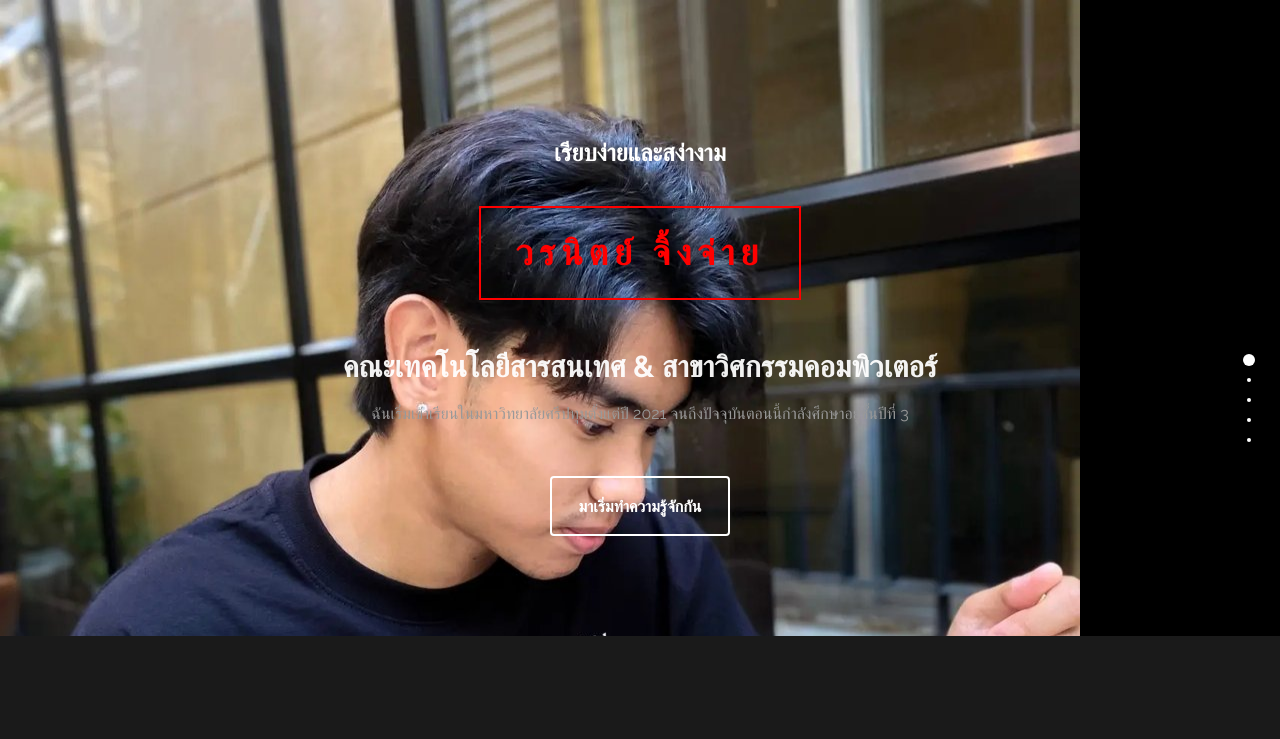
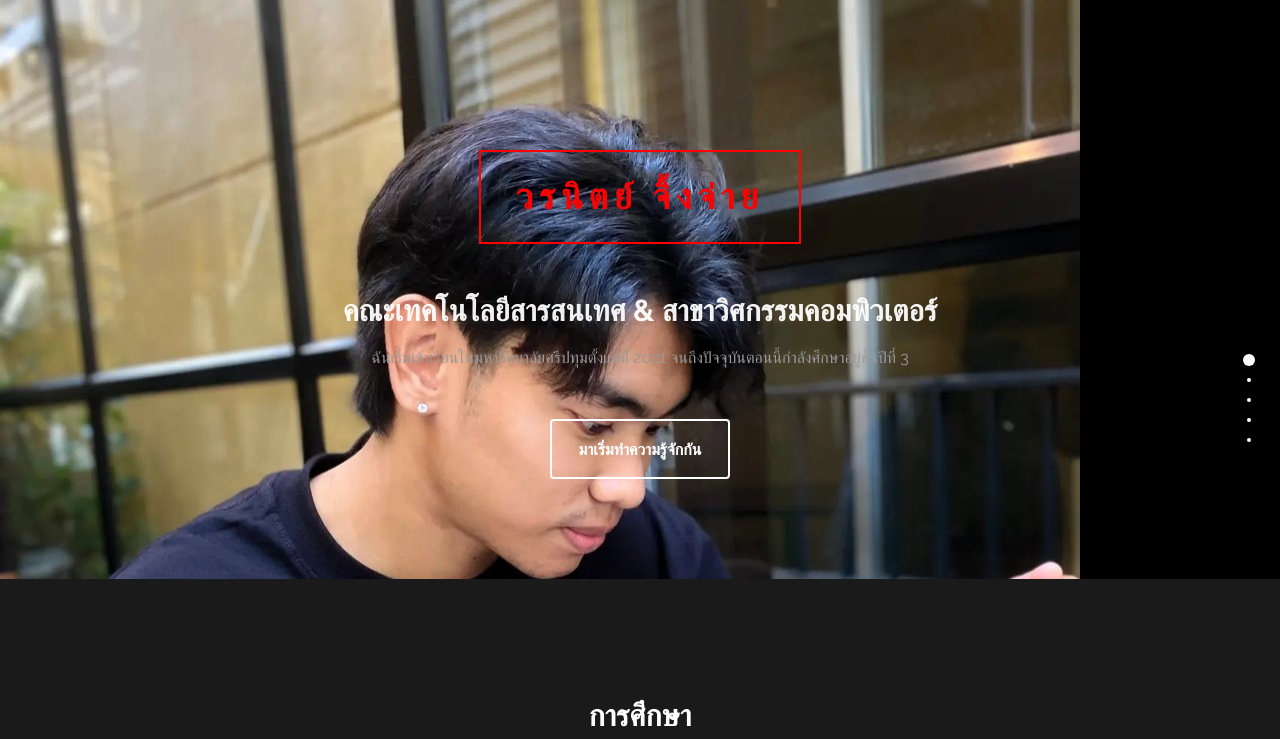
Before and after one commit to Woranit5419/portfolio, a plain HTML site: page index.html in a window 1280 px wide. Shown: the top 739 px of the page. Drawn offline with Linux system fonts and the light colour scheme.

Commit message:
Update index.html

```diff
--- a/index.html
+++ b/index.html
@@ -37,7 +37,6 @@
 				<div class="row">
 					<div class="col-md-2"></div>
 					<div class="col-md-8 wow fadeIn" data-wow-delay="0.9s">
-						<h3>เรียบง่ายและสง่างาม</h3>
 						<h1>วรนิตย์ จิ้งจ่าย</h1>
 						<h2 class="rotate">คณะเทคโนโลยีสารสนเทศ &AMP; สาขาวิศกรรมคอมพิวเตอร์</h2>
 						<p>ฉันเริ่มเข้าเรียนในมหาวิทยาลัยศรีปทุมตั้งแต่ปี 2021 จนถึงปัจจุบันตอนนี้กำลังศึกษาอยู่ชั้นปีที่ 3 </p>
```
